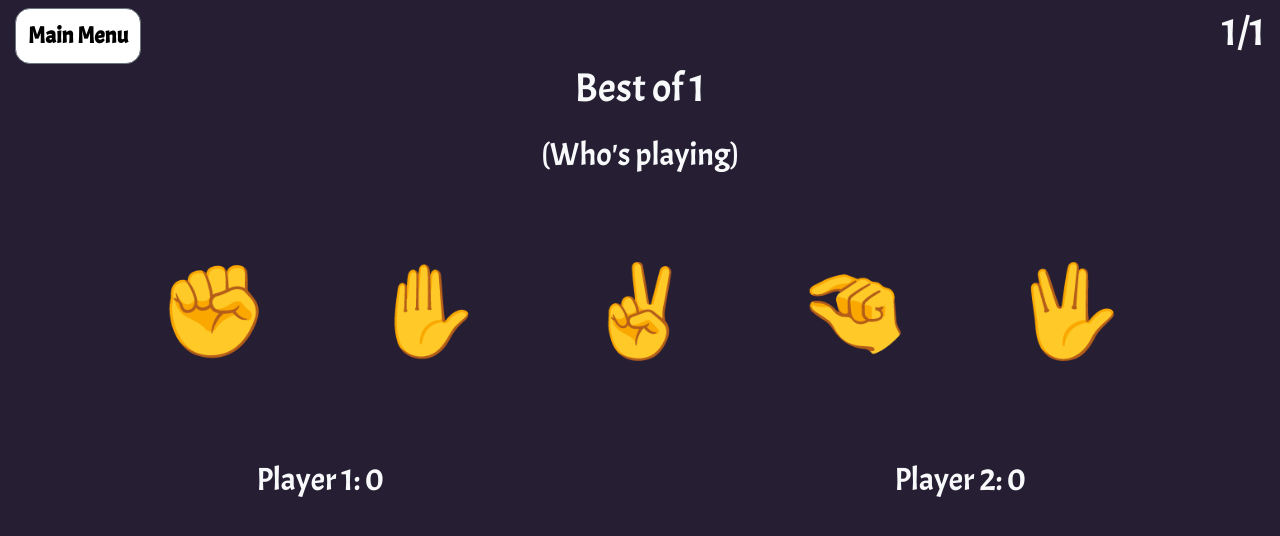
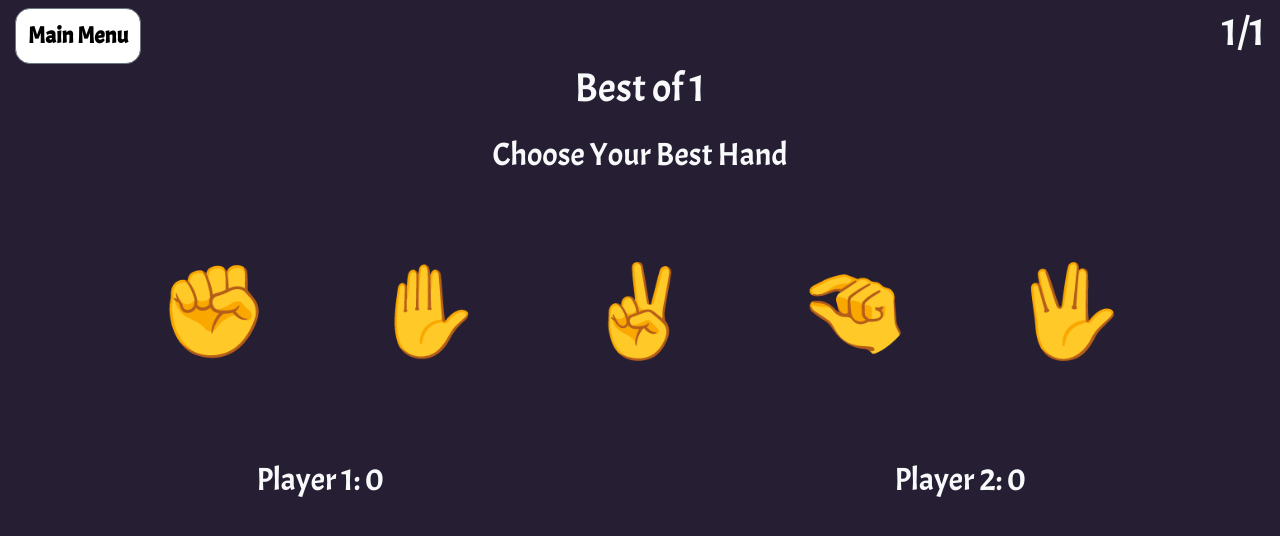
Before and after one commit to TrevorW98/ClassRPSLS, an Angular app in the folder classrpsls/: page /game in a window 1280 px wide. Shown: the top 536 px of the page. Built offline with nearby package versions, Linux system fonts and the light colour scheme; no server answers.

Commit message:
removed console log

```diff
--- a/classrpsls/src/app/app.component.ts
+++ b/classrpsls/src/app/app.component.ts
@@ -16,7 +16,5 @@ export class AppComponent {
 
   test(){
     this.dService.GetAPIChoice();
-    // console.log("test")
-    // console.log(this.dService.GetAPIChoice())
   }
 }
--- a/classrpsls/src/app/pages/game/game.component.html
+++ b/classrpsls/src/app/pages/game/game.component.html
@@ -24,7 +24,10 @@
             <!--Against CPU: Choose your best hand-->
             <!--Against PLayer: {{User playing at the moment}} choose your best hand-->
 
-            <h2 class="text-light pb-3">(Who's playing)</h2>
+            <h2 class="text-light pb-3">
+                <!-- {{prompt}} -->
+                Choose Your Best Hand
+            </h2>
         </div>
         <div class="col-2 ">
             <p class="selection"(click)="playerChoiceSet('rock')">✊</p>
```
Also changed, not shown: classrpsls/src/app/pages/game/game.component.ts (+7 -8 lines).
